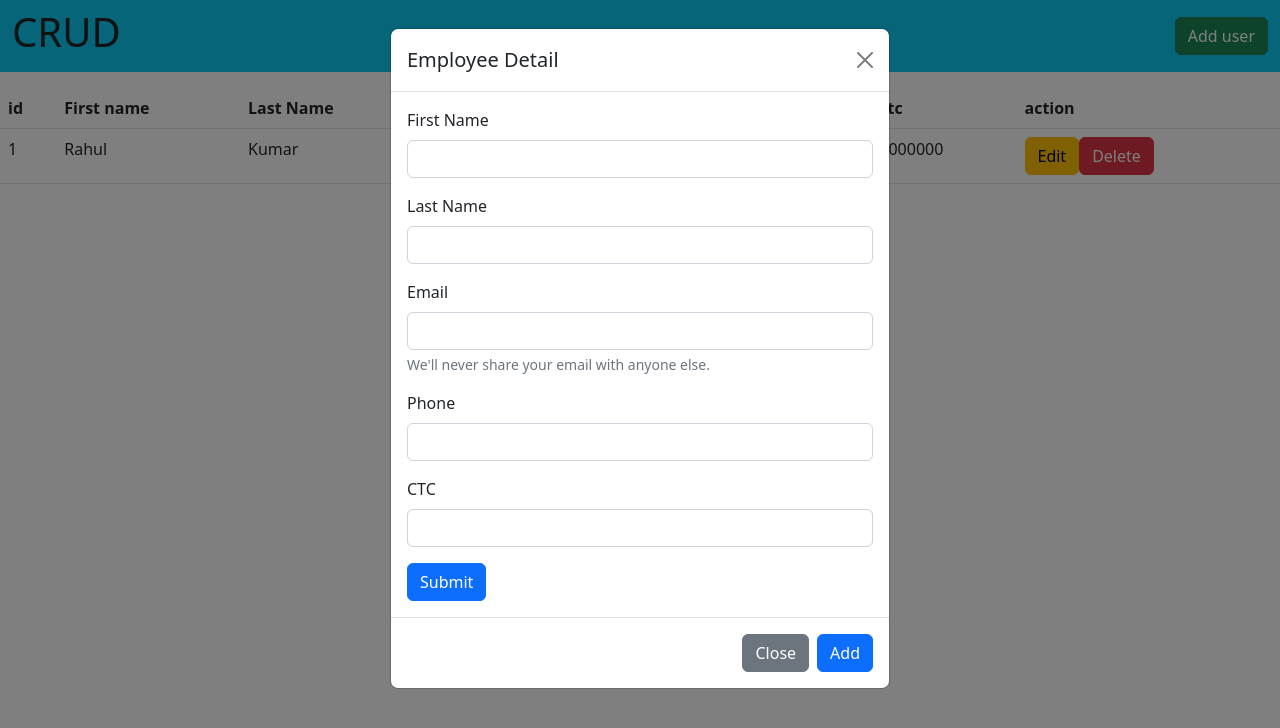
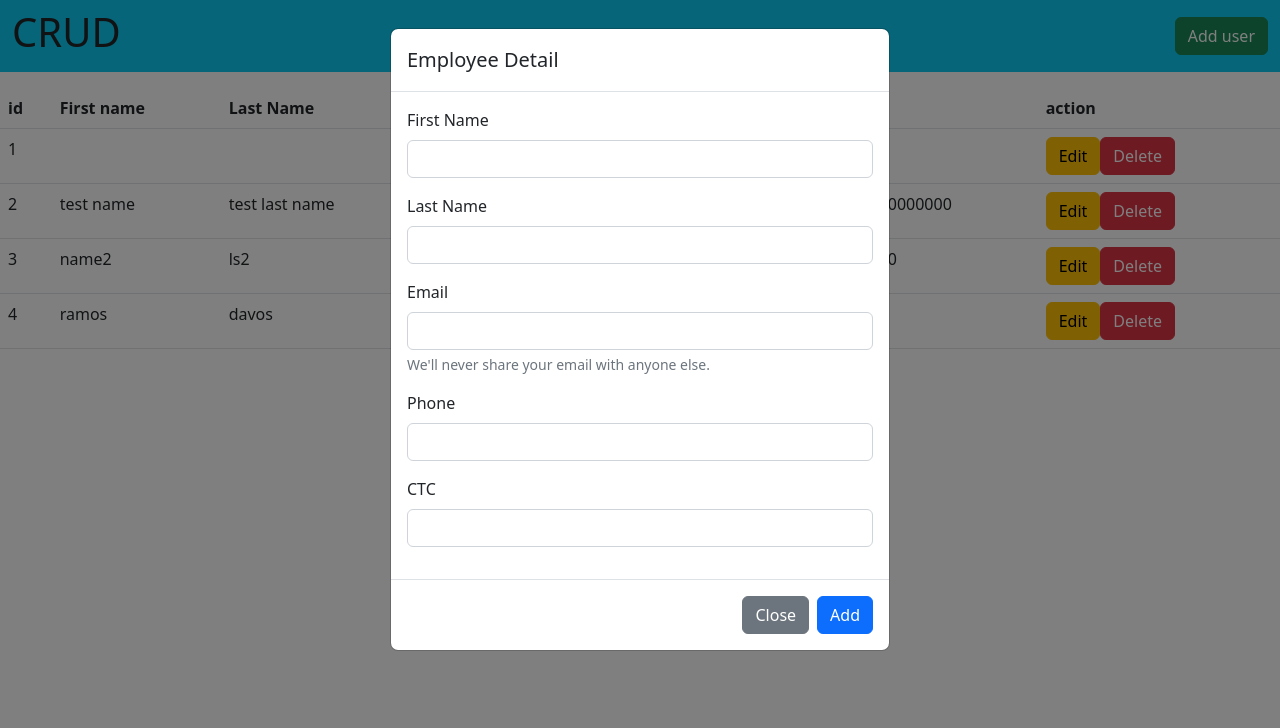
Before and after one commit to rahulpolaris/AngularCRUD, an Angular app: page / in a window 1280 px wide. Both pictures are taken after a click on the button "Add user". Shown: the top 728 px of the page. Built offline with nearby package versions, Linux system fonts and the light colour scheme; data requests are answered from the project's data file.

Commit message:
implemented read/get requests

```diff
--- a/db.json
+++ b/db.json
@@ -12,6 +12,22 @@
       "email": "test@mail.com",
       "phone": 0,
       "ctc": "10000000000"
+    },
+    {
+      "id": 3,
+      "firstName": "name2",
+      "lastName": "ls2",
+      "email": "fsad@fsd.com",
+      "phone": null,
+      "ctc": "10000"
+    },
+    {
+      "id": 4,
+      "firstName": "ramos",
+      "lastName": "davos",
+      "email": "dsdsa@gmail.com",
+      "phone": 845526565,
+      "ctc": "5000"
     }
   ],
   "comments": [
--- a/package.json
+++ b/package.json
@@ -6,7 +6,8 @@
     "start": "ng serve",
     "build": "ng build",
     "watch": "ng build --watch --configuration development",
-    "test": "ng test"
+    "test": "ng test",
+    "startjsonserver":"json-server --watch db.json"
   },
   "private": true,
   "dependencies": {
--- a/src/app/employee-dashboard/employee-dashboard.component.html
+++ b/src/app/employee-dashboard/employee-dashboard.component.html
@@ -21,13 +21,13 @@
         </tr>
     </thead>
     <tbody>
-        <tr>
-            <td>1</td>
-            <td>Rahul</td>
-            <td>Kumar</td>
-            <td>rahul@gmail.com</td>
-            <td>545648223</td>
-            <td>1000000</td>
+        <tr *ngFor="let row of employeeData" >
+            <td>{{row.id}}</td>
+            <td>{{row.firstName}}</td>
+            <td>{{row.lastName}}</td>
+            <td>{{row.email}}</td>
+            <td>{{row.phone}}</td>
+            <td>{{row.ctc}}</td>
             <td><button class="btn btn-warning">Edit</button><button class="btn btn-danger">Delete</button></td>
         </tr>
     </tbody>
@@ -40,7 +40,7 @@
         <div class="modal-content">
             <div class="modal-header">
                 <h5 class="modal-title" id="exampleModalLabel">Employee Detail</h5>
-                <button type="button" class="btn-close" data-bs-dismiss="modal" aria-label="Close"></button>
+                <!-- <button type="button" class="btn-close" data-bs-dismiss="modal" aria-label="Close"></button> -->
             </div>
             <div class="modal-body">
                 <form [formGroup]="formValue" >
@@ -67,12 +67,12 @@
                         <label for="CTC" class="form-label">CTC</label>
                         <input type="text" class="form-control" id="CTC" formControlName="ctc">
                     </div>
-                    <button type="submit" class="btn btn-primary">Submit</button>
+                    <!-- <button type="submit" class="btn btn-primary">Submit</button> -->
                 </form>
 
             </div>
             <div class="modal-footer">
-                <button type="button" class="btn btn-secondary" data-bs-dismiss="modal">Close</button>
+                <button type="button" id="closebutton" class="btn btn-secondary" data-bs-dismiss="modal">Close</button>
                 <button type="button" class="btn btn-primary" (click)="postEmployeeDetail()">Add</button>
             </div>
         </div>
--- a/src/app/employee-dashboard/employee-dashboard.component.ts
+++ b/src/app/employee-dashboard/employee-dashboard.component.ts
@@ -11,6 +11,7 @@ import { ApiService } from '../shared/api.service';
 export class EmployeeDashboardComponent implements OnInit {
   formValue!: FormGroup;
   employeeModelObj: EmployeeModel = new EmployeeModel();
+  employeeData !: any
 
   constructor(private formbuilder: FormBuilder, private api: ApiService) {}
 
@@ -22,6 +23,7 @@ export class EmployeeDashboardComponent implements OnInit {
       phone: [''],
       ctc: [''],
     });
+    this.getAllEmployee()
   }
 
   postEmployeeDetail() {
@@ -34,8 +36,19 @@ export class EmployeeDashboardComponent implements OnInit {
     this.api.postEmployee(this.employeeModelObj).subscribe((res) => {
       console.log(res);
       alert('employee added successfully');
+      let ref = document.getElementById("closebutton")
+      ref?.click();
+      this.formValue.reset()
+      this.getAllEmployee()
     },err=>{
       alert("something went wrong")
     });
   }
+  getAllEmployee(){
+    this.api.getEmployee().subscribe(res=>{
+      this.employeeData = res;
+
+    })
+
+  }
 }
--- a/src/app/shared/api.service.ts
+++ b/src/app/shared/api.service.ts
@@ -15,7 +15,7 @@ export class ApiService {
       })
     );
   }
-  getEmployee(data: any) {
+  getEmployee(data?: any) {
     return this.http.get<any>('http://localhost:3000/posts').pipe(
       map((res: any) => {
         return res;
```
